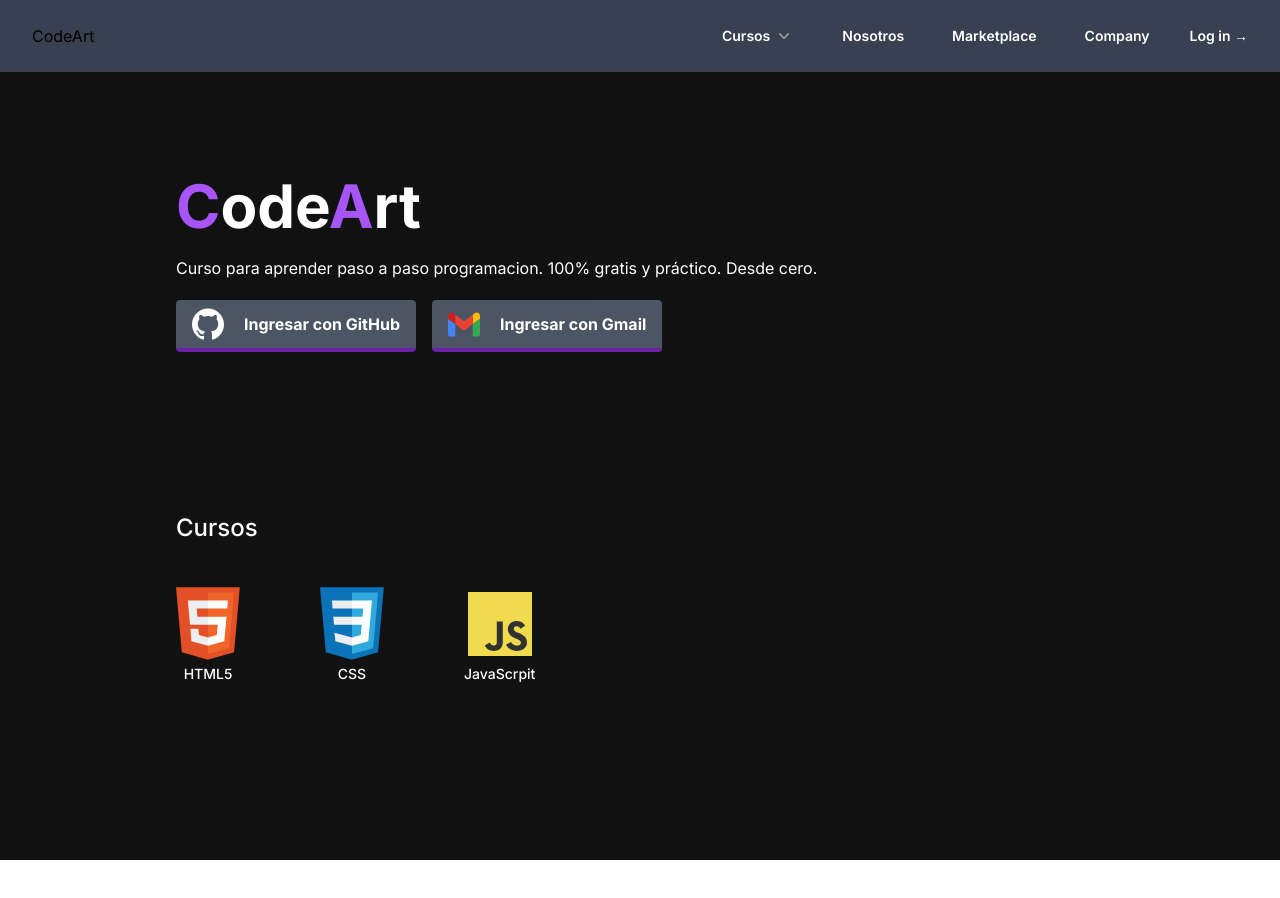
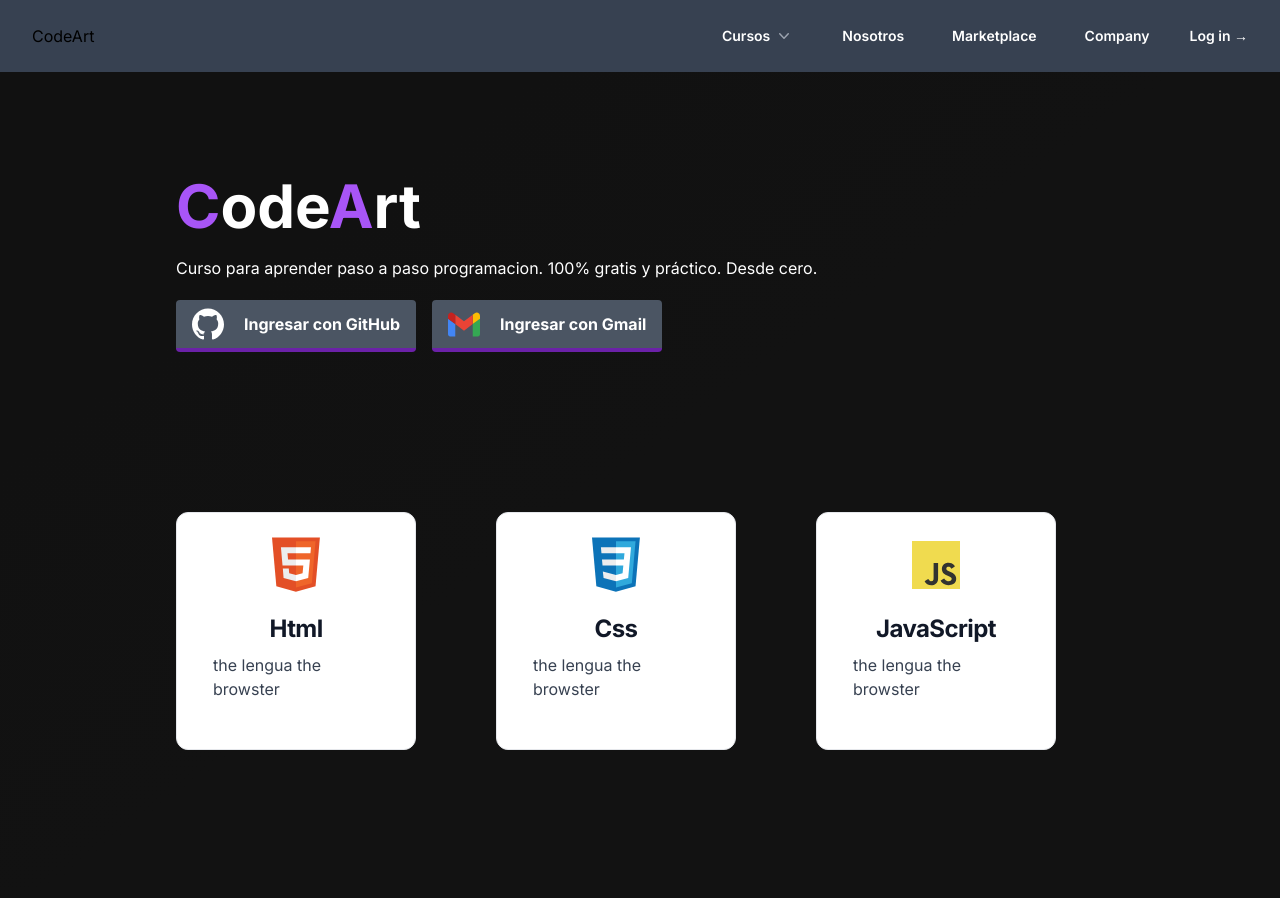
Before and after one commit to J-CamiloG/Codeart, a Next.js app: page / in a window 1280 px wide. Shown: the top 898 px of the page. Before the commit the page ends 860 px from the top, so only its background shows below. Built offline with nearby package versions, Linux system fonts and the light colour scheme.

Commit message:
Card curses style

```diff
--- a/src/app/page.jsx
+++ b/src/app/page.jsx
@@ -19,22 +19,30 @@ export default function Home() {
       </section>
 
       <section className="flex flex-col justify-center items-start  w-full gap-10">
-        <h2 className="text-2xl font-medium text-white">Cursos</h2>
-        <article className="flex gap-20  w-full">
-          <div className="flex flex-col justify-between  items-center w-auto">
-            <HtmlIcon width="4em" height="5em"></HtmlIcon>
-            <Link href="/cursehtml" className="text-sm text-white font-medium hover:text-purple-400">HTML5</Link>
-          </div>
+        <article className="flex  gap-20  w-full flex-row">
+          <Link href="/cursehtml" className="p-5 w-60 justify-center flex flex-col rounded-xl items-center bg-white border border-gray-200  hover:bg-gray-100 dark:border-gray-700 dark:bg-gray-800 dark:hover:bg-gray-700">
+              <HtmlIcon className="" width="3em" height="4em"></HtmlIcon>
+              <div className="flex flex-col items-center justify-between p-4 leading-normal">
+                  <h5 className="mb-2 text-2xl font-bold tracking-tight text-gray-900 dark:text-white">Html</h5>
+                  <p className="mb-3 font-normal text-gray-700 dark:text-gray-400">the lengua the browster</p>
+              </div>
+          </Link>
 
-          <div className="flex flex-col justify-between  items-center w-auto">
-            <Cssicon width="4em" height="5em"></Cssicon>
-            <Link href="/cursecss" className="text-sm  text-white font-medium hover:text-purple-400">CSS</Link>
-          </div>
+          <Link href="/cursecss" className="p-5 w-60 justify-center flex flex-col rounded-xl items-center bg-white border border-gray-200  hover:bg-gray-100 dark:border-gray-700 dark:bg-gray-800 dark:hover:bg-gray-700">
+              <Cssicon className=" " width="3em" height="4em"></Cssicon>
+              <div className="flex flex-col items-center justify-between p-4 leading-normal">
+                  <h5 className="mb-2 text-2xl font-bold tracking-tight text-gray-900 dark:text-white">Css</h5>
+                  <p className="mb-3 font-normal text-gray-700 dark:text-gray-400">the lengua the browster</p>
+              </div>
+          </Link>
 
-          <div className="flex flex-col justify-between  items-center w-auto">
-            <Jsicon width="4em" height="5em"></Jsicon>
-            <Link href="/cursejs" className="text-sm  text-white font-medium hover:text-purple-400">JavaScrpit</Link>
-          </div>
+          <Link href="/cursejs" className="p-5 w-60 justify-center flex flex-col rounded-xl items-center bg-white border border-gray-200  hover:bg-gray-100 dark:border-gray-700 dark:bg-gray-800 dark:hover:bg-gray-700">
+              <Jsicon className="" width="3em" height="4em"></Jsicon>
+              <div className="flex flex-col items-center justify-between p-4 leading-normal">
+                  <h5 className="mb-2 text-2xl font-bold tracking-tight text-gray-900 dark:text-white">JavaScript</h5>
+                  <p className="mb-3 font-normal text-gray-700 dark:text-gray-400">the lengua the browster</p>
+              </div>
+          </Link>
         </article>
       </section>
 
```
